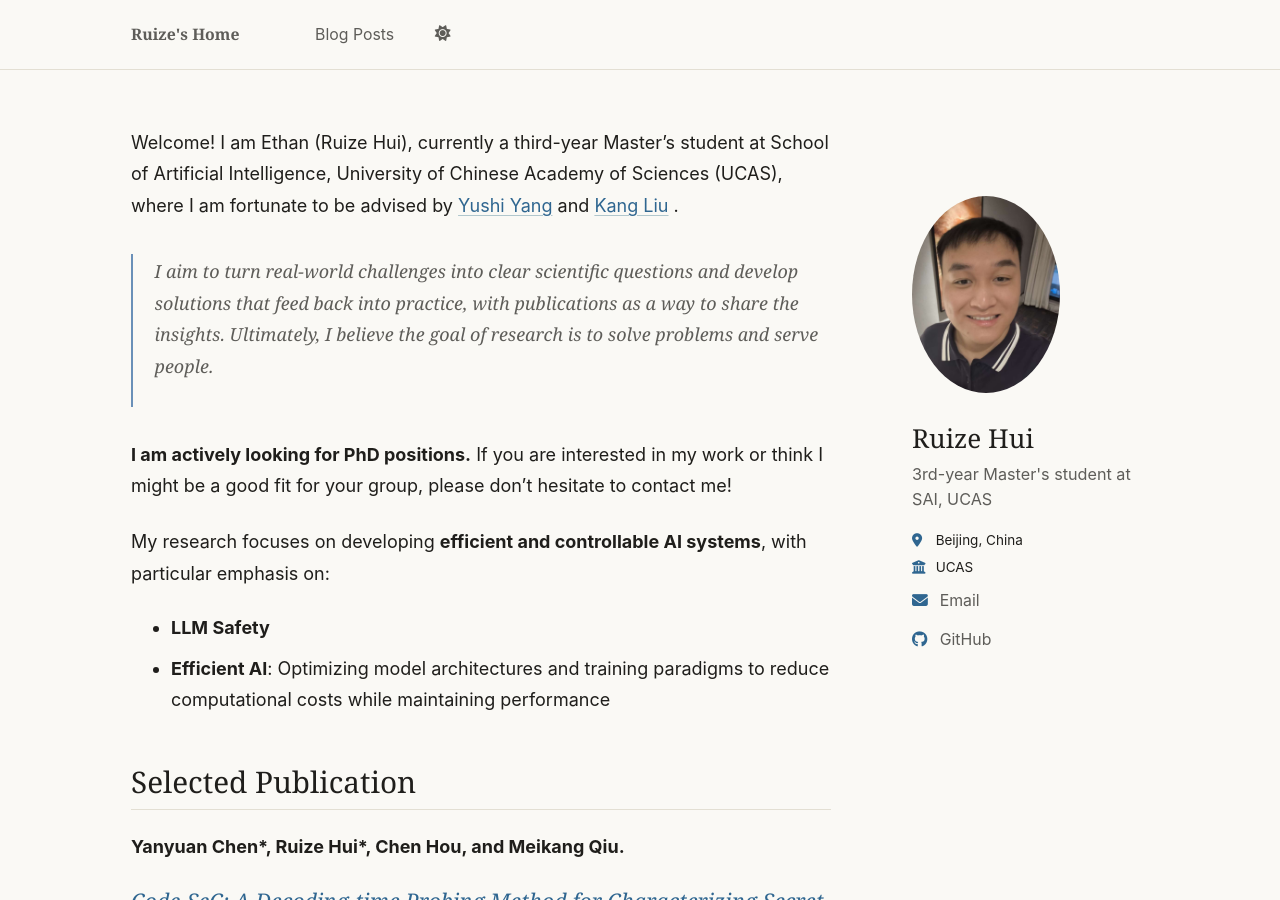
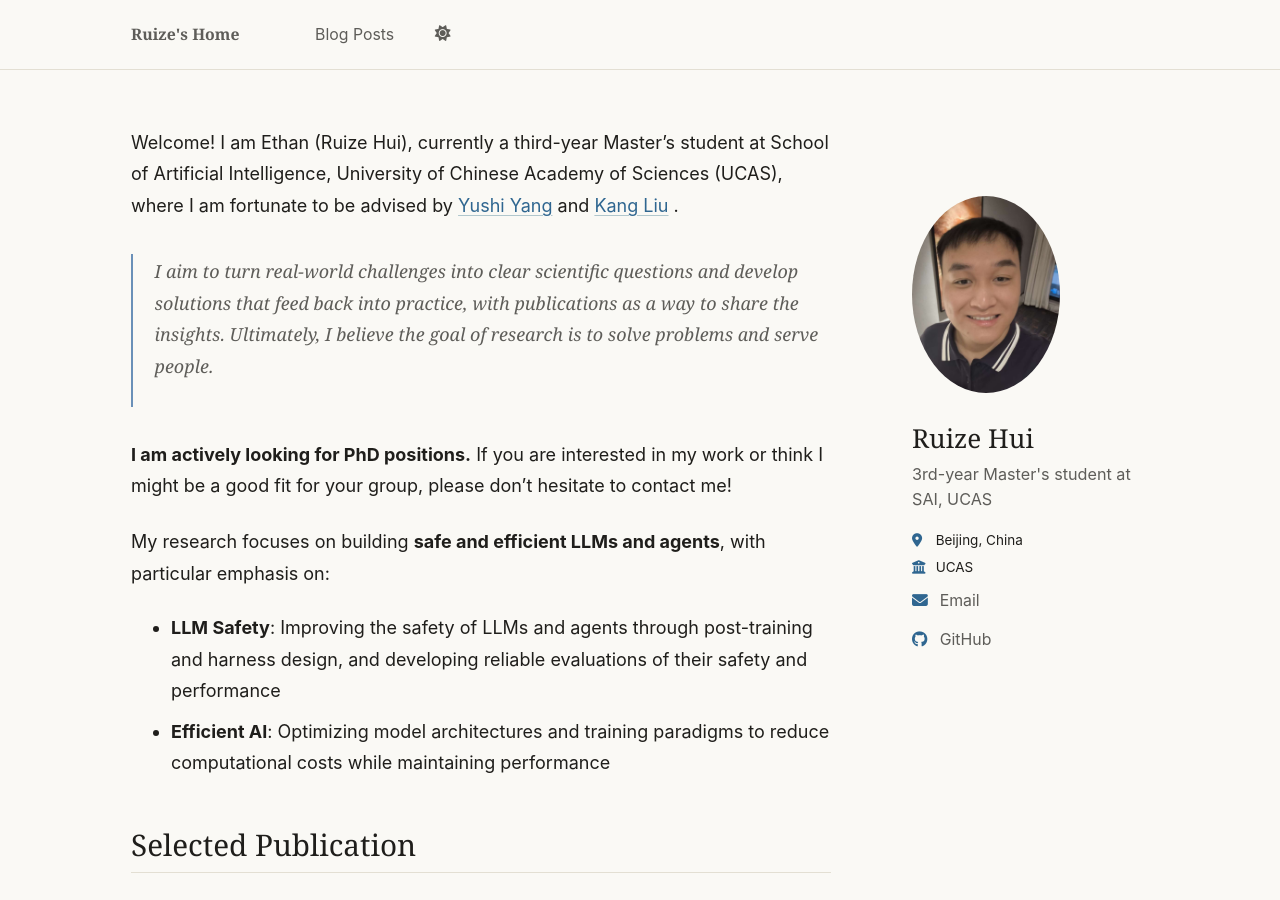
Before and after one commit to horizon0320/horizon0320.github.io, a Jekyll site: the page built from index.md, in a window 1280 px wide and 900 px high. Built offline with Jekyll 4.4.1, drawn with Linux system fonts in a browser that asks for light colours; a script that is not in the unit is left out.

Commit message:
Clarify research focus on LLM and agent safety

```diff
--- a/index.md
+++ b/index.md
@@ -10,8 +10,8 @@ Welcome! I am Ethan (Ruize Hui), currently a third-year Master's student at Scho
 
 **I am actively looking for PhD positions.** If you are interested in my work or think I might be a good fit for your group, please don't hesitate to contact me!
 
-My research focuses on developing **efficient and controllable AI systems**, with particular emphasis on:
-- **LLM Safety**
+My research focuses on building **safe and efficient LLMs and agents**, with particular emphasis on:
+- **LLM Safety**: Improving the safety of LLMs and agents through post-training and harness design, and developing reliable evaluations of their safety and performance
 - **Efficient AI**: Optimizing model architectures and training paradigms to reduce computational costs while maintaining performance
 
 ## Selected Publication
```
